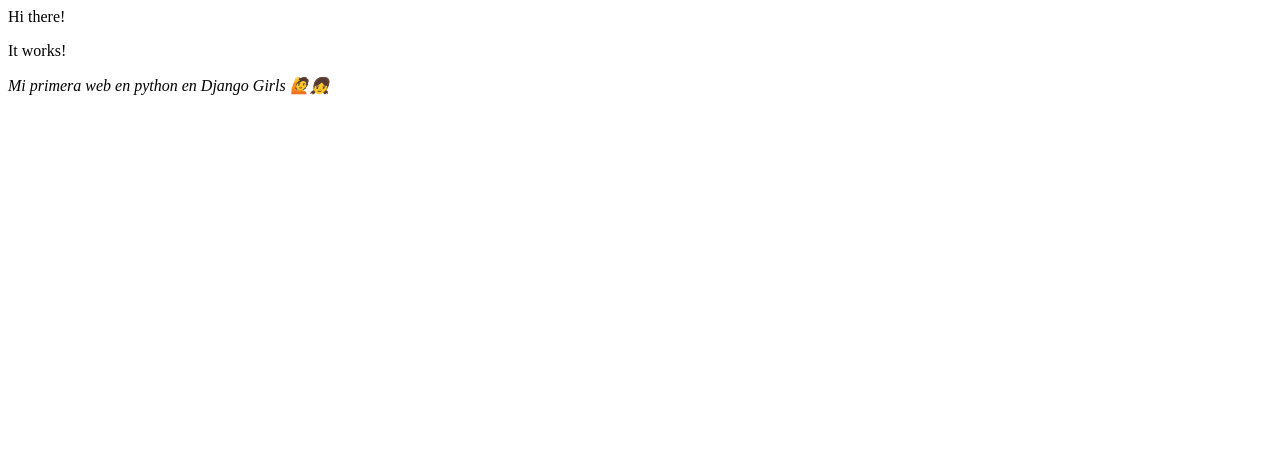
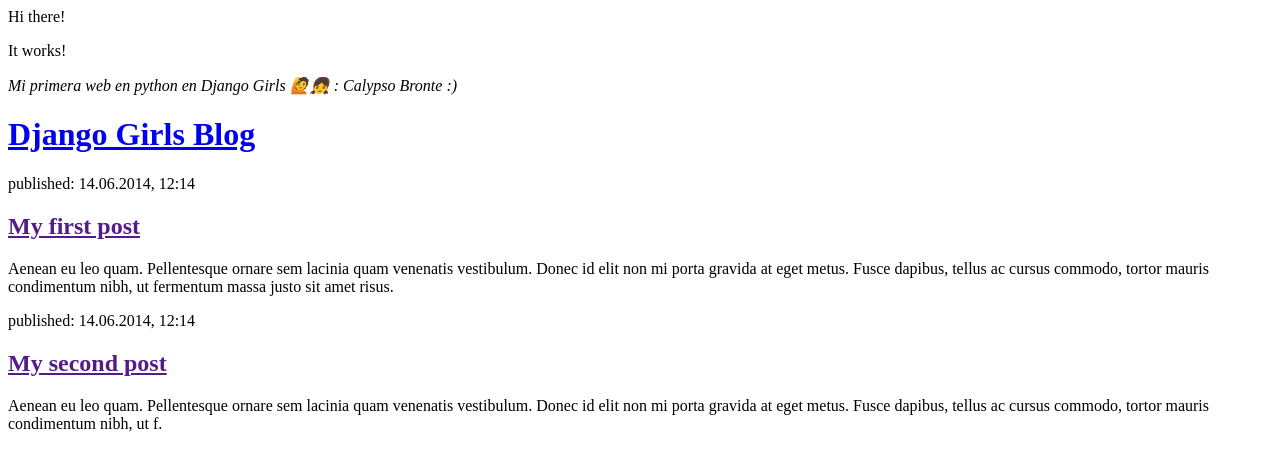
Before and after one commit to calypsobronte/my-first-blog, a Django app: page / in a window 1280 px wide. Shown: the top 471 px of the page. Run offline with Django 3.2, Linux system fonts and the light colour scheme.

Commit message:
Changed the HTML for the site.

```diff
--- a/blog/templates/blog/post_list.html
+++ b/blog/templates/blog/post_list.html
@@ -7,7 +7,24 @@
 <body>
     <p>Hi there!</p>
     <p>It works!</p>
-    <em>Mi primera web en python en Django Girls 🙋👧</em>
+    <em>Mi primera web en python en Django Girls 🙋👧 : Calypso Bronte :)</em>
+
+
+    <div>
+        <h1><a href="/">Django Girls Blog</a></h1>
+    </div>
+
+    <div>
+        <p>published: 14.06.2014, 12:14</p>
+        <h2><a href="">My first post</a></h2>
+        <p>Aenean eu leo quam. Pellentesque ornare sem lacinia quam venenatis vestibulum. Donec id elit non mi porta gravida at eget metus. Fusce dapibus, tellus ac cursus commodo, tortor mauris condimentum nibh, ut fermentum massa justo sit amet risus.</p>
+    </div>
+
+    <div>
+        <p>published: 14.06.2014, 12:14</p>
+        <h2><a href="">My second post</a></h2>
+        <p>Aenean eu leo quam. Pellentesque ornare sem lacinia quam venenatis vestibulum. Donec id elit non mi porta gravida at eget metus. Fusce dapibus, tellus ac cursus commodo, tortor mauris condimentum nibh, ut f.</p>
+    </div>
 </body>
 
 </html>
```
